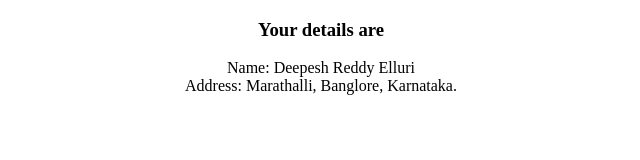
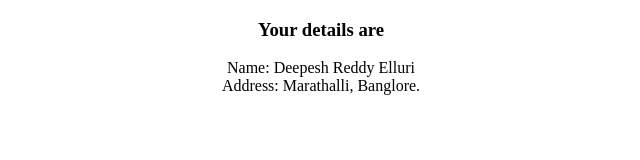
Before and after one commit to deepesh-outlook/helloworld, a plain HTML site: page WebContent/detailsPage.html in a window 1280 px wide. Shown: the whole page, without its empty margins (319-959 px from the left). Drawn offline with Linux system fonts and the light colour scheme.

Commit message:
edited html1

```diff
--- a/WebContent/detailsPage.html
+++ b/WebContent/detailsPage.html
@@ -8,7 +8,7 @@
 <center>
 <h3>Your details are</h3>
 Name: Deepesh Reddy Elluri<br>
-Address: Marathalli, Banglore, Karnataka.
+Address: Marathalli, Banglore.
 </center>
 </body>
 </html>
```
